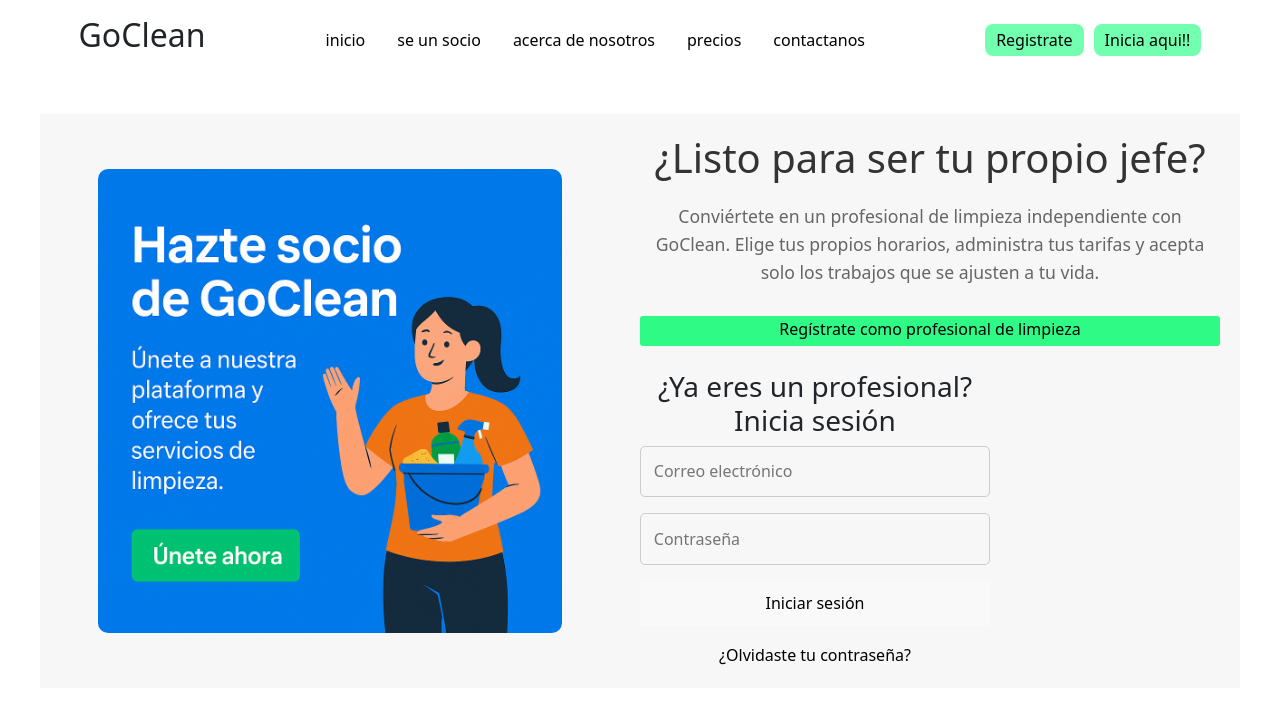
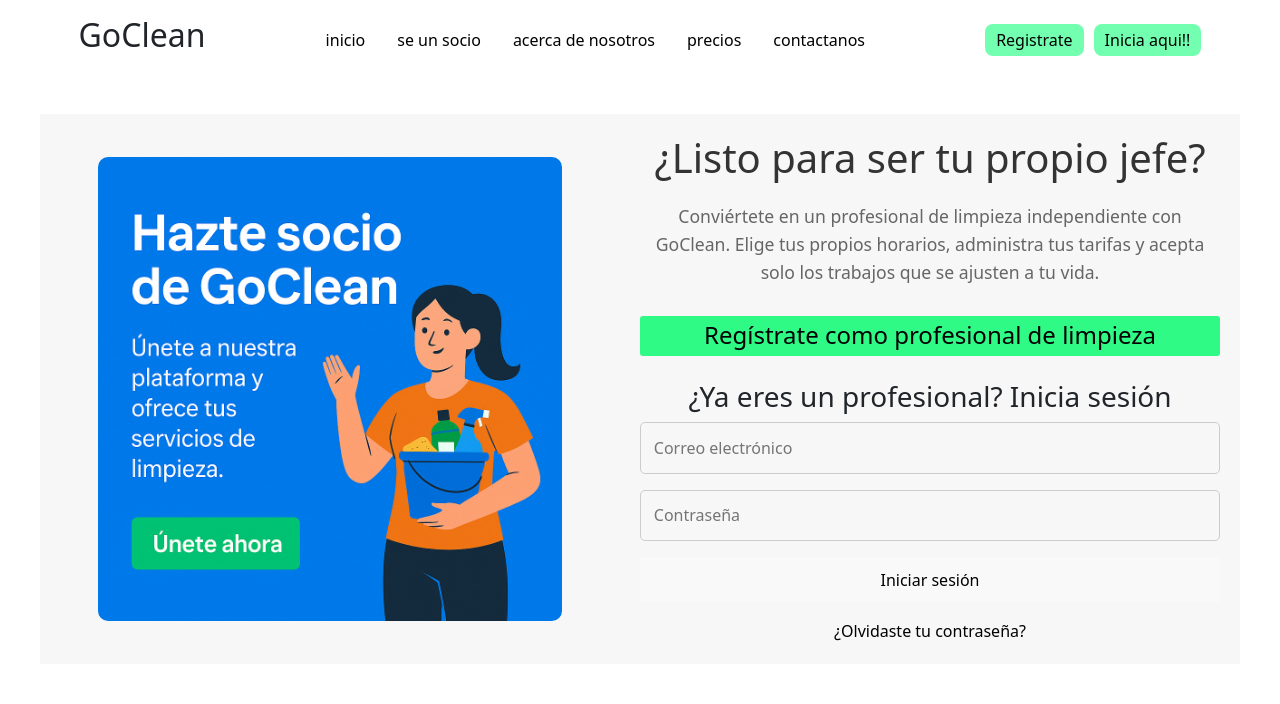
Before and after one commit to tonguiino/GoClean, a React (Vite) app: page /socio in a window 1280 px wide. Shown: the top 704 px of the page. Built offline with nearby package versions, Linux system fonts and the light colour scheme.

Commit message:
update button styles and adjust form container width in Socio.scss

```diff
--- a/src/components/socio/Socio.scss
+++ b/src/components/socio/Socio.scss
@@ -39,13 +39,13 @@
 
             .btn {
                     width: 100%;
-                    height: 30px;
+                    height: 40px;
                     padding: 0.8rem;
                     background-color: #e0e0e0;
                     color: #333;
                     border: none;
-                    border-radius: 50%;
-                    font-size: 1rem;
+                    border-radius: 50px;
+                    font-size: 1.5rem;
                     cursor: pointer;
                     transition: 0.3s;
                     background-color: #2efa85;
@@ -60,7 +60,6 @@
         }
         .form-container {
             width: 100%;
-            max-width: 350px; // Ajusta el ancho del formulario para que no sea demasiado grande
             margin-top: 1.5rem; // Espacio entre el texto y el formulario
             form {
                 display: flex;
@@ -80,7 +79,9 @@
                     border-color: #198754; // Color verde al enfocar el input
                     outline: none;
                 }
+
         }
+
     }
     // Media Queries
     @media (max-width: 1000px) {
```
